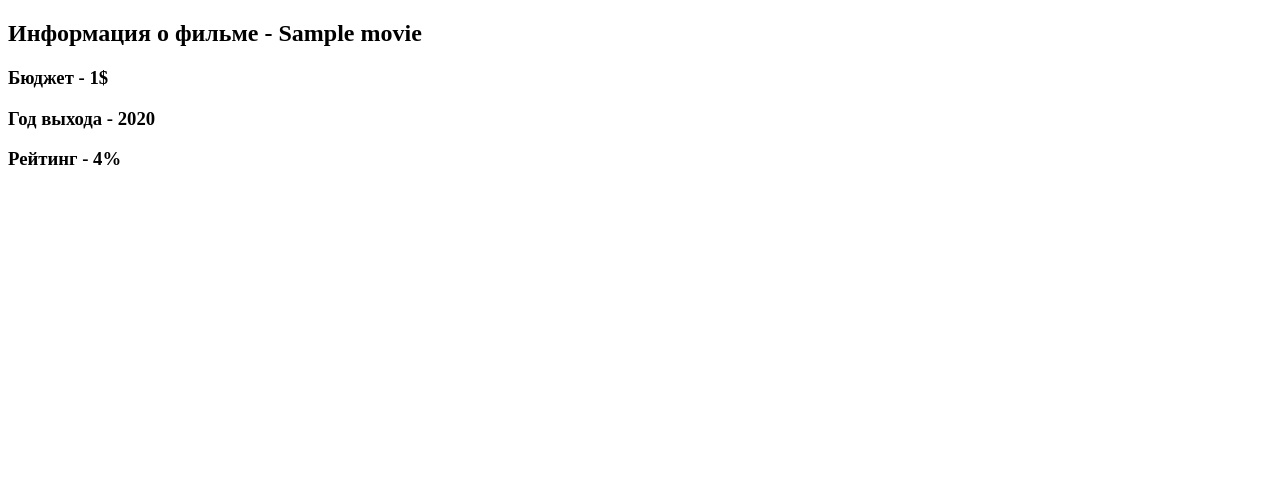
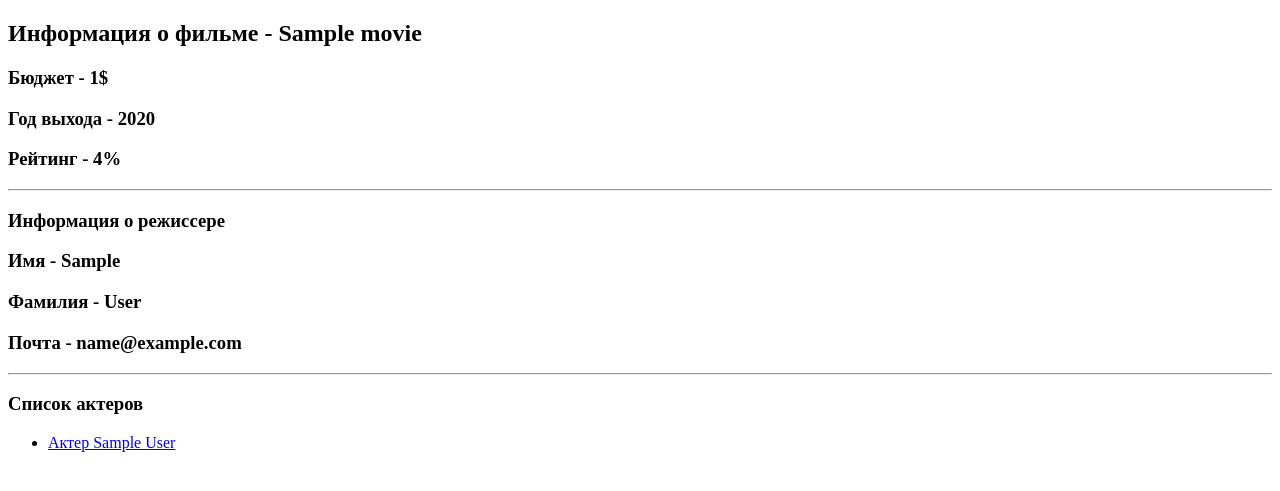
Before and after one commit to inkstatim/django-blog, a Django app: a page that uses movie_proj/movie_app/templates/movie_app/one_movie.html in a window 1280 px wide. Shown: the top 491 px of the page. Run offline with Django 4.2, Linux system fonts and the light colour scheme; tables that the repository leaves empty hold one stand-in row (values such as "Sample post").

Commit message:
Info about director and list about actors

```diff
--- a/movie_proj/movie_app/templates/movie_app/one_movie.html
+++ b/movie_proj/movie_app/templates/movie_app/one_movie.html
@@ -7,5 +7,18 @@
     <h3>Бюджет - {{ movie.budget }}$</h3>
     <h3>Год выхода - {{ movie.year }}</h3>
     <h3>Рейтинг - {{ movie.rating }}%</h3>
+    <hr>
+    <h3>Информация о режиссере </h3>
+    <h3>Имя - {{ movie.director.first_name }}</h3>
+    <h3>Фамилия - {{ movie.director.last_name }}</h3>
+    <h3>Почта - {{ movie.director.director_email }}</h3>
+    <hr>
+    <h3>Список актеров</h3>
+    <ul>
+    {% for actor in movie.actors.all %}
+        <li><a href="{{ actor.get_url }}">{{ actor }}</a></li>
+    {% endfor %}
+
+    </ul>
 
 {% endblock %}
```
